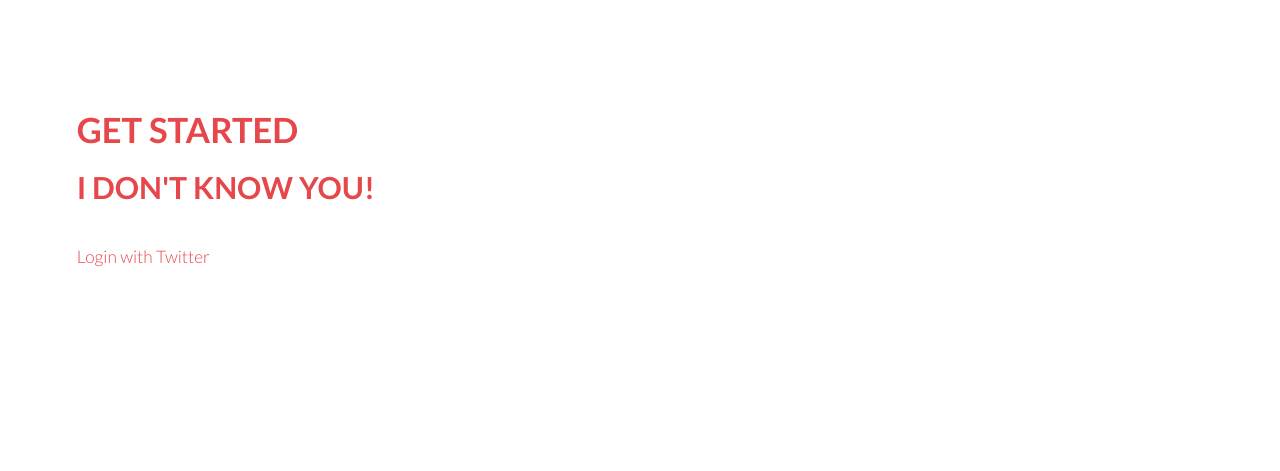
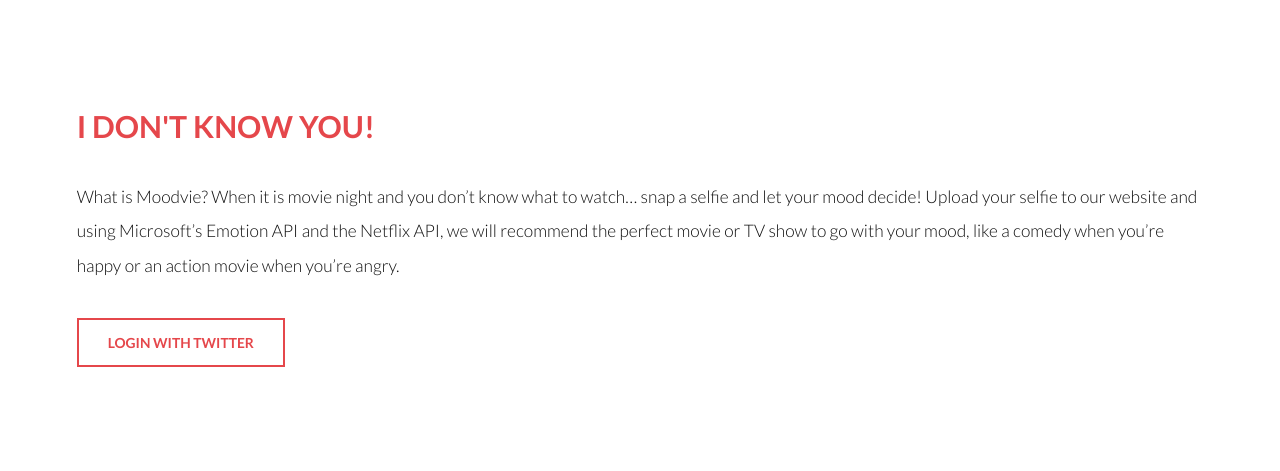
Before and after one commit to nikitapandya/CS411-MoodVie, a Flask app: page / in a window 1280 px wide. Shown: the part 468-939 px from the top of the page. Before the commit the page ends 735 px from the top, so only its background shows below. Run offline with Flask 2, Linux system fonts and the light colour scheme.

Commit message:
index UI

```diff
--- a/templates/index.html
+++ b/templates/index.html
@@ -5,67 +5,109 @@
     <meta charset="utf-8" />
     <meta name="viewport" content="width=device-width, initial-scale=1, user-scalable=no" />
     <link rel="stylesheet" href="./../static/styles/css/main.css" />
+
+    <style>
+        #three {
+            padding-top: 1em;
+        }
+
+    </style>
+
 </head>
 <body>
 
     <header id="header">
         <div class="inner">
             <a href="index.html" class="logo">Moodvie</a>
-               <nav id="nav">
-               </nav>
         </div>
     </header>
 
     <section id="banner">
         <div class="inner">
-               <h1>Moodvie: <span>Movie Recommendations<br />
-                   based on your mood</span></h1>
+            <h1>Moodvie: <span>Movie Recommendations<br /> based on your mood</span></h1>
         </div>
     </section>
+
+
+    {% for message in get_flashed_messages() %}
+        <p><b>Error</b>: {{ message }}</p>
+    {% endfor %}
+    {% if current_user.is_authenticated %}
 
         <section id="one">
             <div class="inner">
                 <header>
-          <h1>Get Started</h1>
+                    <h2>Hi, {{ current_user.nickname }}!</h2>
                 </header>
-            {% for message in get_flashed_messages() %}
-                    <p><b>Error</b>: {{ message }}</p>
-                {% endfor %}
-                {% if current_user.is_authenticated %}
-                    <h2>Hi, {{ current_user.nickname }}!</h2>
-                    <p><a href="{{ url_for('logout') }}">Logout</a></p>
+                <p>What is Moodvie? When it is movie night and you don’t know what to watch… snap a selfie and let your mood decide! Upload your selfie to our website and using Microsoft’s Emotion API and the Netflix API, we will recommend the perfect movie or TV show to go with your mood, like a comedy when you’re happy or an action movie when you’re angry.</p>
+                <ul class="actions">
+                    <li><a class="button alt" href="{{ url_for('logout') }}">Logout</a></li>
+                </ul>
+            </div>
+        </section>
 
-                    <h2> Enter a URL of a photo and get movies! </h2>
-                        <h4>Acceptable extensions:  'png', 'jpg', 'jpeg', 'gif'</h4>
+        <!-- Options to enter URL/Upload/Past Recs -->
+        <section id="three">
+            <div class="inner">
+                <article>
+                    <div class="content">
+                        <span class="icon fa-smile-o"></span>
+                        <header>
+                            <h3>Enter a URL of a photo and get movies!</h3>
+                            <h5>Acceptable extensions:  'png', 'jpg', 'jpeg', 'gif'</h5>
+                        </header>
+
                         <form action="/EnterURLmovie/" method="post">
                             <input type="text" name="url">
-                         <input type=submit value="Enter a URL">
+                            <input class="button alt" type=submit value="Enter a URL">
                          </form>
-
+                    </div>
+                </article>
+                <article>
+                    <div class="content">
+                        <span class="icon fa-cloud"></span>
+                        <header>
+                            <h3>Don't have an URL? Upload a photo right now!</h3>
+                        </header>
+                           <form action="/upload/" method="get">
+                                <input class="button alt" type=submit value="Upload">
+                            </form>
+                    </div>
+                </article>
+                <article>
+                <div class="content">
+                        <span class="icon fa-clock-o"></span>
+                        <header>
+                            <h3>Your Previous Recommendations</h3>
+                        </header>
                         <form action="/pastRecs/" method="get">
-                         <input type=submit value="Past">
+                            <input class="button alt" type=submit value="Past">
                         </form>
-
-                    <b>{{ error }}</b>
-
-                    <p>Don't have an URL? Upload a photo right now!<br>
-                        <a href="upload">Upload now</a>
-                    </p>
-
-                {% else %}
-                    <h2>I don't know you!</h2>
-                    <p><a href="{{ url_for('oauth_authorize', provider='twitter') }}">Login with Twitter</a></p>
-            {% endif %}
-
-
+                    </div>
+                </article>
             </div>
         </section>
 
 
+        <b>{{ error }}</b>
 
-<footer>
 
-</footer>
+    {% else %}
+
+        <section id="one">
+            <div class="inner">
+                <header>
+                    <h2>I don't know you!</h2>
+                </header>
+                <p>What is Moodvie? When it is movie night and you don’t know what to watch… snap a selfie and let your mood decide! Upload your selfie to our website and using Microsoft’s Emotion API and the Netflix API, we will recommend the perfect movie or TV show to go with your mood, like a comedy when you’re happy or an action movie when you’re angry.</p>
+                <ul class="actions">
+                    <li><a class="button alt" href="{{ url_for('oauth_authorize', provider='twitter') }}">Login with Twitter</a></li>
+                </ul>
+            </div>
+        </section>
+
+    {% endif %}
+
 
 <script src="./../static/styles/js/jquery.min.js"></script>
 <script src="./../static/styles/js/skel.min.js"></script>
```
Lines whose indentation alone changed are shown as unchanged.
